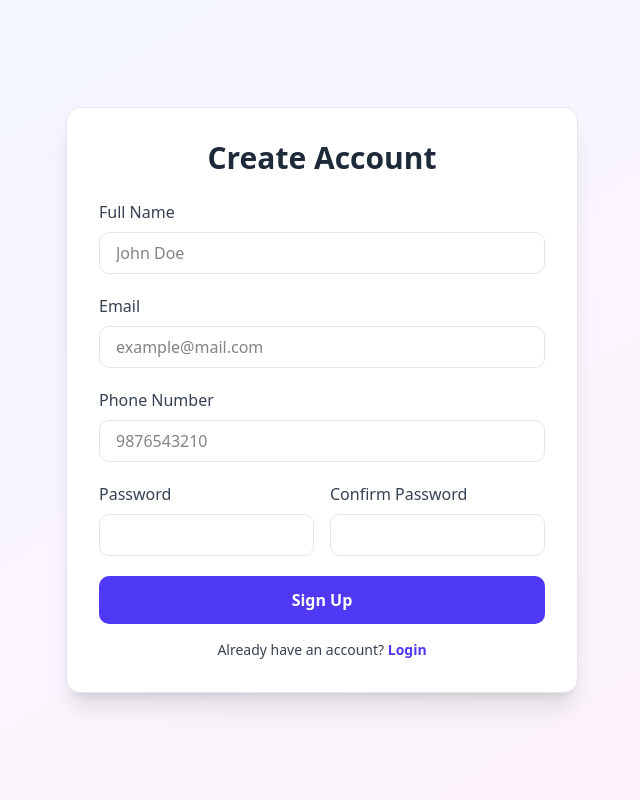
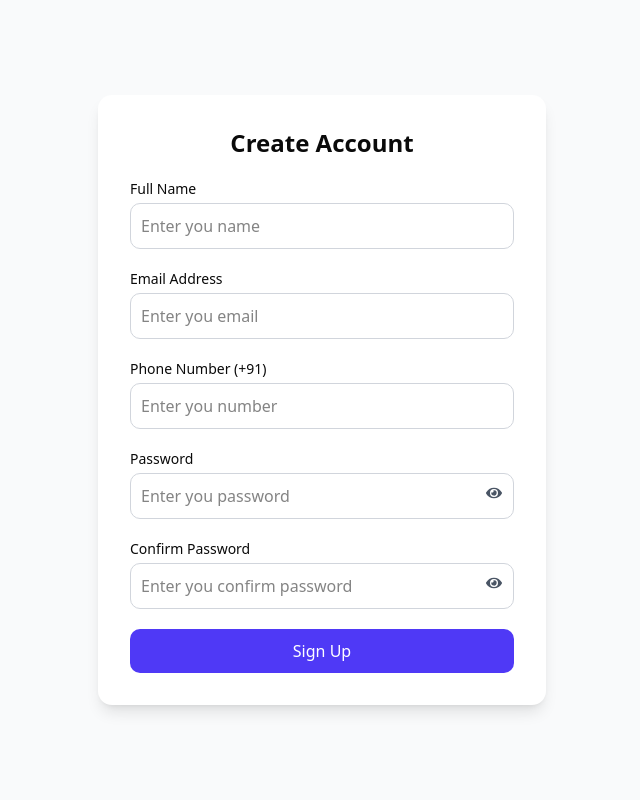
Before and after one commit to muktijindal/RozgarUserJobList, a Next.js app: page /signup in a window 1280 px wide. Shown: the top 800 px of the page, without its empty margins (318-958 px from the left). Built offline with nearby package versions, Linux system fonts and the light colour scheme.

Commit message:
api update

```diff
--- a/package.json
+++ b/package.json
@@ -20,6 +20,7 @@
     "next": "15.5.5",
     "react": "19.1.0",
     "react-dom": "19.1.0",
+    "react-hot-toast": "^2.6.0",
     "react-icons": "^5.5.0",
     "react-router-dom": "^7.9.5",
     "react-toastify": "^11.0.5",
--- /dev/null
+++ b/src/app/verify/page.jsx
@@ -0,0 +1,137 @@
+"use client";
+
+import { useState, useRef } from "react";
+import { useSearchParams, useRouter } from "next/navigation";
+
+export default function Verify() {
+  const searchParams = useSearchParams();
+  const router = useRouter();
+  const email = searchParams.get("email");
+
+  const [otp, setOtp] = useState(["", "", "", "", "", ""]);
+  const [error, setError] = useState("");
+  const [loading, setLoading] = useState(false);
+
+  const inputsRef = useRef([]);
+
+  // Handle OTP Change
+  const handleChange = (value, index) => {
+    if (!/^\d?$/.test(value)) return; // allow only numbers
+
+    const newOtp = [...otp];
+    newOtp[index] = value;
+    setOtp(newOtp);
+
+    // Auto move to next input
+    if (value && index < 5) {
+      inputsRef.current[index + 1].focus();
+    }
+  };
+
+  // Handle Backspace
+  const handleKeyDown = (e, index) => {
+    if (e.key === "Backspace" && !otp[index] && index > 0) {
+      inputsRef.current[index - 1].focus();
+    }
+  };
+
+  // Submit OTP
+  const handleVerify = async (e) => {
+    e.preventDefault();
+    const enteredOtp = otp.join("");
+
+    if (enteredOtp.length !== 6) {
+      setError("Please enter complete 6-digit OTP");
+      return;
+    }
+
+    setLoading(true);
+    setError("");
+
+    try {
+      const res = await fetch(
+        "https://qa.api.rozgardwar.cloud/otp/verify-otp",
+        {
+          method: "POST",
+          headers: { "Content-Type": "application/json" },
+          body: JSON.stringify({
+            email: email,
+            otp: enteredOtp,
+            role: "user",
+          }),
+        }
+      );
+
+      const data = await res.json();
+
+      if (!res.ok) {
+        setError(data?.message || "Invalid OTP");
+      } else {
+        router.push("/login");
+      }
+    } catch (err) {
+      setError("Something went wrong");
+    } finally {
+      setLoading(false);
+    }
+  };
+
+  return (
+    <div className="min-h-screen flex items-center justify-center bg-gradient-to-br from-blue-50 via-purple-50 to-pink-50 px-4">
+      <div className="bg-white p-8 rounded-xl shadow-lg max-w-md w-full text-center">
+
+        <h2 className="text-2xl font-bold mb-2">
+          Verify OTP
+        </h2>
+
+        <p className="text-gray-600 mb-6">
+          Enter the 6-digit OTP sent to
+          <br />
+          <strong>{email}</strong>
+        </p>
+
+        <form onSubmit={handleVerify} className="space-y-6">
+
+          {/* OTP Inputs */}
+          <div className="flex justify-center gap-3">
+            {otp.map((digit, index) => (
+              <input
+                key={index}
+                ref={(el) => (inputsRef.current[index] = el)}
+                type="text"
+                maxLength="1"
+                value={digit}
+                onChange={(e) =>
+                  handleChange(e.target.value, index)
+                }
+                onKeyDown={(e) => handleKeyDown(e, index)}
+                className="w-12 h-12 border rounded-lg text-center text-xl font-semibold focus:outline-none focus:ring-2 focus:ring-indigo-500"
+              />
+            ))}
+          </div>
+
+          {error && (
+            <p className="text-red-500 text-sm">{error}</p>
+          )}
+
+          <button
+            type="submit"
+            disabled={loading}
+            className="w-full bg-indigo-600 text-white py-3 rounded-lg hover:bg-indigo-700 disabled:bg-gray-400"
+          >
+            {loading ? "Verifying..." : "Verify OTP"}
+          </button>
+
+        </form>
+
+        <button
+          onClick={() => router.push("/login")}
+          className="mt-4 text-sm text-indigo-600"
+        >
+          Back to Login
+        </button>
+
+      </div>
+    </div>
+  );
+}
--- a/src/components/Signup.jsx
+++ b/src/components/Signup.jsx
@@ -1,8 +1,16 @@
 "use client";
 
 import { useState } from "react";
+import { useRouter } from "next/navigation";
+import { FaEye, FaEyeSlash } from "react-icons/fa";
+import toast from "react-hot-toast";
 
 const Signup = () => {
+  const router = useRouter();
+
+  const [showPassword, setShowPassword] = useState(false);
+  const [showConfirmPassword, setShowConfirmPassword] = useState(false);
+
   const [formData, setFormData] = useState({
     fullName: "",
     email: "",
@@ -11,14 +19,14 @@ const Signup = () => {
     phone: "",
   });
 
-  const [error, setError] = useState("");
   const [loading, setLoading] = useState(false);
-  const [successMsg, setSuccessMsg] = useState("");
 
-  // OTP states
-  const [showOtp, setShowOtp] = useState(false);
-  const [otp, setOtp] = useState("");
-  const [otpLoading, setOtpLoading] = useState(false);
+  const isPasswordMatch =
+    formData.password &&
+    formData.confirmPassword &&
+    formData.password === formData.confirmPassword;
+
+  const isPhoneValid = /^(\+91)?[6-9]\d{9}$/.test(formData.phone);
 
   const handleChange = (e) => {
     setFormData({
@@ -27,20 +35,25 @@ const Signup = () => {
     });
   };
 
-  // ▶ Signup API
   const handleSubmit = async (e) => {
     e.preventDefault();
 
-    if (formData.password !== formData.confirmPassword) {
-      setError("Passwords do not match!");
+    if (!isPhoneValid) {
+      toast.error("Enter valid Indian phone number (+91 optional)");
       return;
     }
 
-    setError("");
+    if (!isPasswordMatch) {
+      toast.error("Passwords do not match");
+      return;
+    }
+
     setLoading(true);
 
     try {
-      const res = await fetch("https://qa.api.rozgardwar.cloud/api/users/register", {
+      const res = await fetch(
+        "https://qa.api.rozgardwar.cloud/api/users/register",
+        {
           method: "POST",
           headers: { "Content-Type": "application/json" },
           body: JSON.stringify({
@@ -49,197 +62,171 @@ const Signup = () => {
             password: formData.password,
             phone: formData.phone,
           }),
-      });
+        }
+      );
 
       const data = await res.json();
-      console.log("Signup Response:", data);
 
       if (!res.ok) {
-        setError(data?.message || "Signup failed!");
+        toast.error(data?.message || "Signup failed");
       } else {
-        setSuccessMsg("Account created! Enter OTP sent to your email.");
-        setShowOtp(true);
+        toast.success("Account created successfully!");
+        router.push(`/verify?email=${formData.email}`);
       }
     } catch (err) {
-      console.error(err);
-      setError("Something went wrong!");
+      toast.error("Something went wrong");
     } finally {
       setLoading(false);
     }
   };
 
-  // ▶ OTP VERIFY API
-  const handleOtpSubmit = async (e) => {
-    e.preventDefault();
-    setOtpLoading(true);
-    setError("");
-
-    try {
-      const res = await fetch("https://qa.api.rozgardwar.cloud/otp/verify-otp", {
-        method: "POST",
-        headers: { "Content-Type": "application/json" },
-
-        body: JSON.stringify({
-          email: formData.email,
-          otp: otp,
-          role: "user",
-        }),
-      });
-
-      const data = await res.json();
-      console.log("OTP Verify Response:", data);
-
-      if (!res.ok) {
-        setError(data?.message || "Invalid OTP!");
-      } else {
-        window.location.href = "/";
-      }
-    } catch (err) {
-      console.error(err);
-      setError("Something went wrong!");
-    } finally {
-      setOtpLoading(false);
-    }
-  };
-
+  const inputBase =
+    "w-full border p-2.5 rounded-lg focus:outline-none transition";
 
   return (
-    <div className="min-h-screen w-full bg-gradient-to-br from-blue-50 via-purple-50 to-pink-50 flex items-center justify-center px-4">
-      <div className="w-full max-w-lg bg-white shadow-xl rounded-xl p-8 border border-gray-200">
-
-        {/* SIGNUP FORM */}
-        {!showOtp ? (
-          <>
-            <h2 className="text-3xl font-bold text-gray-800 text-center mb-6">
+    <div className="min-h-screen flex items-center justify-center bg-gray-50 px-4">
+      <form
+        onSubmit={handleSubmit}
+        className="bg-white p-8 rounded-xl shadow-lg w-full max-w-md space-y-5"
+      >
+        <h2 className="text-2xl font-bold text-center">
           Create Account
         </h2>
 
-            <form onSubmit={handleSubmit} className="space-y-5">
         {/* Full Name */}
         <div>
-                <label className="text-gray-700 font-medium">Full Name</label>
+          <label className="block text-sm font-medium mb-1">
+            Full Name
+          </label>
           <input
             type="text"
             name="fullName"
-                  placeholder="John Doe"
+            placeholder="Enter you name"
             value={formData.fullName}
             onChange={handleChange}
+            className={`${inputBase} border-gray-300 focus:ring-2 focus:ring-indigo-500`}
             required
-                  className="w-full mt-2 border px-4 py-2 rounded-lg"
           />
         </div>
 
         {/* Email */}
         <div>
-                <label className="text-gray-700 font-medium">Email</label>
+          <label className="block text-sm font-medium mb-1">
+            Email Address
+          </label>
           <input
             type="email"
             name="email"
-                  placeholder="example@mail.com"
+            placeholder="Enter you email"
             value={formData.email}
             onChange={handleChange}
+            className={`${inputBase} border-gray-300 focus:ring-2 focus:ring-indigo-500`}
             required
-                  className="w-full mt-2 border px-4 py-2 rounded-lg"
           />
         </div>
 
         {/* Phone */}
         <div>
-                <label className="text-gray-700 font-medium">Phone Number</label>
+          <label className="block text-sm font-medium mb-1">
+            Phone Number (+91)
+          </label>
           <input
             type="tel"
             name="phone"
-                  placeholder="9876543210"
             value={formData.phone}
             onChange={handleChange}
+            placeholder="Enter you number"
+            className={`${inputBase} ${
+              formData.phone
+                ? isPhoneValid
+                  ? "border-green-500"
+                  : "border-red-500"
+                : "border-gray-300"
+            }`}
             required
-                  className="w-full mt-2 border px-4 py-2 rounded-lg"
           />
         </div>
 
-              {/* Passwords */}
-              <div className="grid grid-cols-1 md:grid-cols-2 gap-4">
+        {/* Password */}
         <div>
-                  <label className="text-gray-700 font-medium">Password</label>
+          <label className="block text-sm font-medium mb-1">
+            Password
+          </label>
+
+          <div className="relative">
             <input
-                    type="password"
+              type={showPassword ? "text" : "password"}
               name="password"
+            placeholder="Enter you password"
               value={formData.password}
               onChange={handleChange}
+              className={`${inputBase} border-gray-300`}
               required
-                    className="w-full mt-2 border px-4 py-2 rounded-lg"
             />
-                </div>
-
-                <div>
-                  <label className="text-gray-700 font-medium">
-                    Confirm Password
-                  </label>
-                  <input
-                    type="password"
-                    name="confirmPassword"
-                    value={formData.confirmPassword}
-                    onChange={handleChange}
-                    required
-                    className="w-full mt-2 border px-4 py-2 rounded-lg"
-                  />
+            <span
+              onClick={() => setShowPassword(!showPassword)}
+              className="absolute right-3 top-3 cursor-pointer text-gray-600"
+            >
+              {showPassword ? <FaEyeSlash /> : <FaEye />}
+            </span>
           </div>
         </div>
 
-              {error && <p className="text-red-500 text-sm text-center">{error}</p>}
-              {successMsg && (
-                <p className="text-green-600 text-sm text-center">{successMsg}</p>
+        {/* Confirm Password */}
+        <div>
+          <label className="block text-sm font-medium mb-1">
+            Confirm Password
+          </label>
+
+          <div className="relative">
+            <input
+              type={showConfirmPassword ? "text" : "password"}
+              name="confirmPassword"
+            placeholder="Enter you confirm password"
+              value={formData.confirmPassword}
+              onChange={handleChange}
+              className={`${inputBase} ${
+                formData.confirmPassword
+                  ? isPasswordMatch
+                    ? "border-green-500"
+                    : "border-red-500"
+                  : "border-gray-300"
+              }`}
+              required
+            />
+            <span
+              onClick={() =>
+                setShowConfirmPassword(!showConfirmPassword)
+              }
+              className="absolute right-3 top-3 cursor-pointer text-gray-600"
+            >
+              {showConfirmPassword ? <FaEyeSlash /> : <FaEye />}
+            </span>
+          </div>
+
+          {formData.confirmPassword && (
+            <p
+              className={`text-xs mt-1 ${
+                isPasswordMatch
+                  ? "text-green-600"
+                  : "text-red-500"
+              }`}
+            >
+              {isPasswordMatch
+                ? "Passwords match ✓"
+                : "Passwords do not match"}
+            </p>
           )}
+        </div>
 
         <button
           type="submit"
           disabled={loading}
-                className="w-full bg-indigo-600 text-white py-3 font-semibold rounded-lg hover:bg-indigo-700 disabled:bg-gray-400"
+          className="w-full bg-indigo-600 text-white py-2.5 rounded-lg hover:bg-indigo-700 transition disabled:bg-gray-400"
         >
-                {loading ? "Creating Account..." : "Sign Up"}
+          {loading ? "Creating..." : "Sign Up"}
         </button>
       </form>
-
-            <p className="text-center text-gray-700 mt-4 text-sm">
-              Already have an account?{" "}
-              <a href="/login" className="text-indigo-600 font-semibold">
-                Login
-              </a>
-            </p>
-          </>
-        ) : (
-          // ⭐ OTP SCREEN
-          <>
-            <h2 className="text-2xl font-bold text-gray-800 text-center mb-4">
-              Verify OTP
-            </h2>
-            <p className="text-center text-gray-600 mb-6">
-              Enter the OTP sent to <strong>{formData.email}</strong>
-            </p>
-
-            <form onSubmit={handleOtpSubmit} className="space-y-5">
-              <input
-                type="text"
-                value={otp}
-                onChange={(e) => setOtp(e.target.value)}
-                placeholder="Enter OTP"
-                required
-                className="w-full border px-4 py-3 text-lg text-center rounded-lg tracking-widest"
-              />
-
-              {error && <p className="text-red-500 text-sm text-center">{error}</p>}
-
-              <button
-                type="submit"
-                disabled={otpLoading}
-                className="w-full bg-green-600 text-white py-3 font-semibold rounded-lg hover:bg-green-700 disabled:bg-gray-400"
-              >
-                {otpLoading ? "Verifying..." : "Verify OTP"}
-              </button>
-            </form>
-          </>
-        )}
-      </div>
     </div>
   );
 };
```
Also changed, not shown: 1 other file (tests, documents, lock files or other folders). Lines whose indentation alone changed are shown as unchanged.
